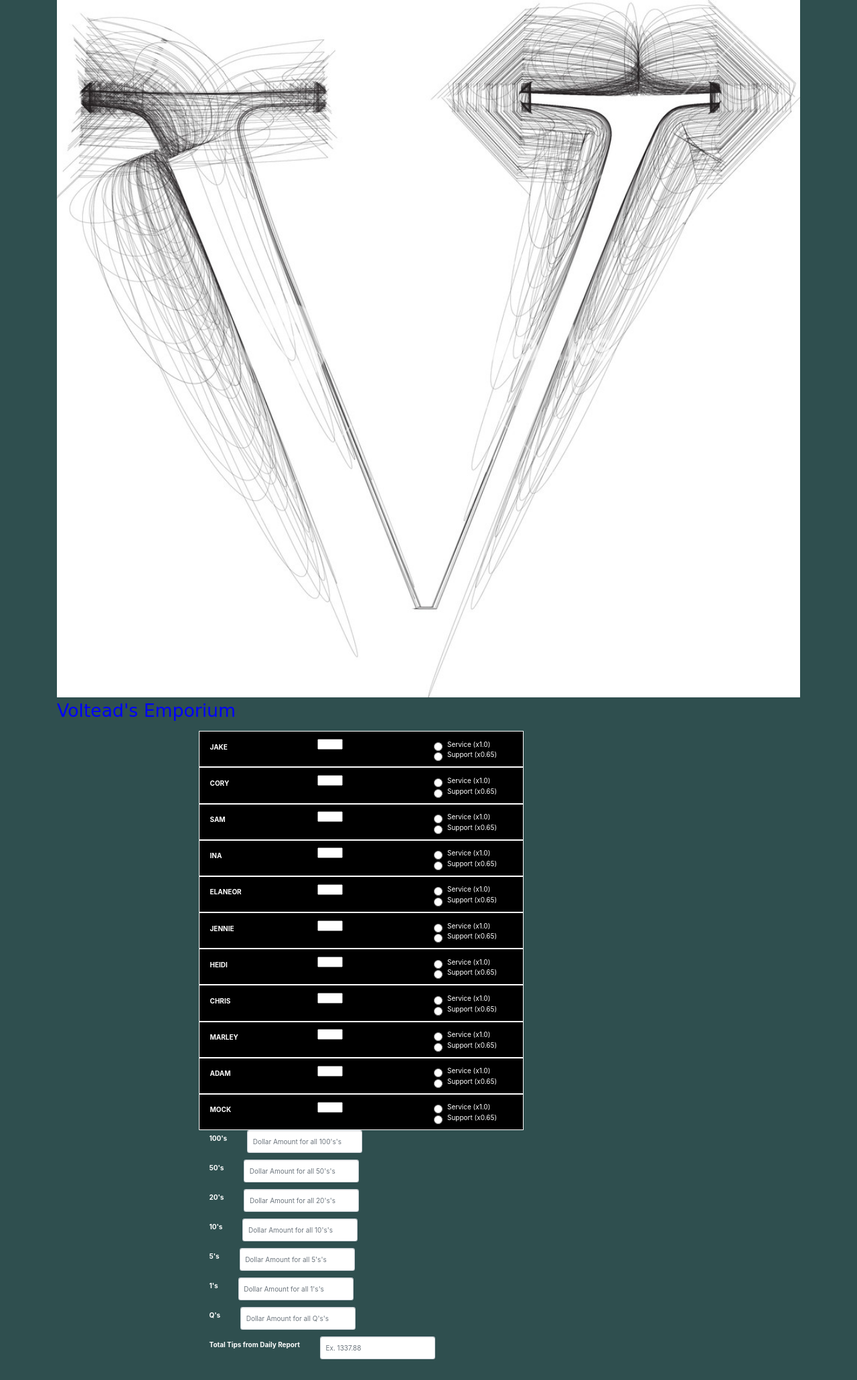
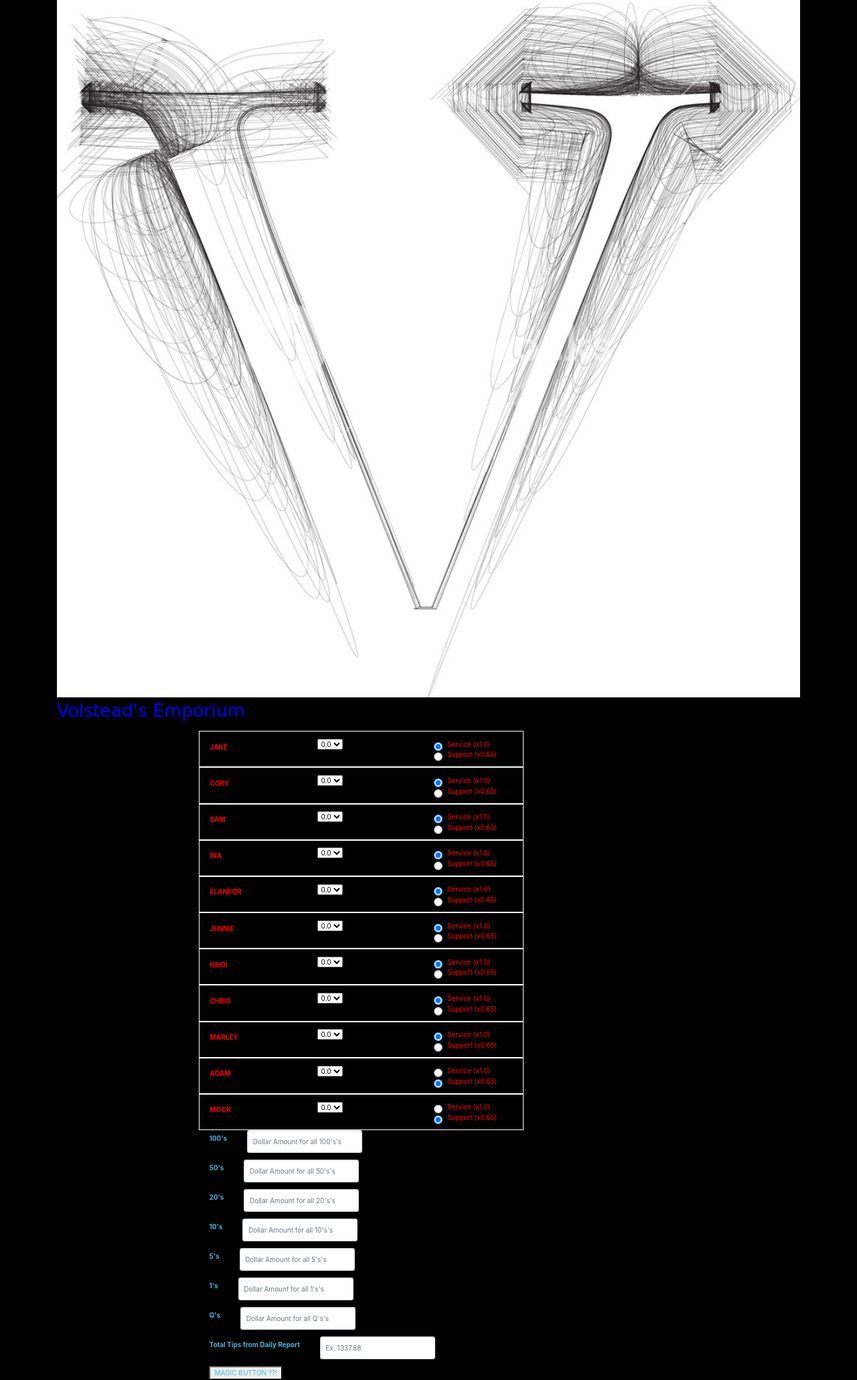
Before and after one commit to yc5424tl/volstead_tipsheet, a Flask app: page / in a window 1280 px wide. Shown: the whole page at 67% size. Before the commit the page ends 2029 px from the top, so only its background shows below. Run offline with Flask 2, Linux system fonts and the light colour scheme; some libraries are stand-ins or nearby versions; some web fonts are replaced.

Commit message:
Finished handling employee hours/roles upon form submission

```diff
--- a/eod_form.py
+++ /dev/null
@@ -1,5 +0,0 @@
-from flask_wtf import Form
-from wtforms import TextField, DecimalField, SelectField, SubmitField
-
-class EndOfDayForm(Form):
-    None
--- a/static/css/template_style.css
+++ b/static/css/template_style.css
@@ -1,5 +1,5 @@
 body {
-    background-color: darkslategray;
+    background-color: black;
 }
 
 div > .form-group.row.role-hours {
@@ -10,7 +10,7 @@ div > .form-group.row.role-hours {
     padding-top: 8pt;
     align-content: center;
     justify-content: center;
-    color: white;
+    color: red;
 }
 
 #banner-image {
@@ -20,8 +20,10 @@ div > .form-group.row.role-hours {
 
 #work-hours-div {
     background-color: black;
-    color: white;
+    color: red;
 }
+
+
 
 /*font-family: 'Niconne', cursive;*/
 /*font-family: 'Italianno', cursive;*/
@@ -49,5 +51,17 @@ div > .form-group.row.role-hours {
 
 
 form {
-    color: white;
+    color: #46b8da;
 }
+
+
+.select-hours, .select-hours > option {
+    color: black;
+}
+
+select {
+    color:black;
+}
+option {
+    color: darkgreen;
+}
--- /dev/null
+++ b/static/js/calculate_eod.js
@@ -0,0 +1,5 @@
+$(document).ready(function() {
+
+
+
+})
--- a/templates/eod_form.html
+++ b/templates/eod_form.html
@@ -10,15 +10,15 @@
         <div class="col-lg-3 col-md-2 col-sm-1"></div>
 
         <div class="col-lg-6 col-md-8 col-sm-10">
-            <form>
+            <form action="{{ url_for('front_page') }}" method="post">
                 <div class="row">
                     <div id="work-hours-div" class="col-12">
                         {% for emp in employees %}
-                            <div class="form-group row role-hours">
-                                <label for="{{ emp }}" class="col-4 col-form-label">{{ emp }}</label>
+                            <div class="form-group row role-hours" id={{ emp }}>
+                                <label for={{ emp }}-hours class="col-4 col-form-label">{{ emp }}</label>
                                 <div class="col-4">
     {#                                <input type="number" class="form-control" id="{{ emp }}" placeholder="0">#}
-                                    <select title="Tip Hours">
+                                    <select title="Tip Hours" class="select-hours" id={{ emp }}-hours name={{ emp }}-hours>
         {#                                {% for x in range(0, 9, 1/2) %}#}
                                         {% for x in float_range[0] %}
                                             <option value={{ x }}>{{ x }}</option>
@@ -27,18 +27,37 @@
                                 </div>
 
                                 <div class="form-group col-4">
+                                    {% if employees[emp] == 'F' %}
+
                                         <div class="form-check">
                                             <label class="radio-inline form-check-label" for="tip-ratio-full">
-                                            <input class="form-check-input" name={{ emp }}+'-radio' type="radio" id="tip-ratio-full" value=1.0>Service (x1.0)
+                                                <input class="form-check-input" name={{ emp }}-radio type="radio" id={{ emp }}-radio value=1.0 checked>Service (x1.0)
                                             </label>
                                         </div>
                                         <div class="form-check">
                                             <label class="radio-inline form-check-label" for="tip-ratio-partial">
-                                            <input class="form-check-input" name={{ emp }}+'-radio' type="radio" id="tip-ratio-partial" value=0.65>Support (x0.65)
+                                                <input class="form-check-input" name={{ emp }}-radio type="radio" id={{ emp }}-radio value=0.65>Support (x0.65)
                                             </label>
                                         </div>
+
+                                    {% else %}
+
+                                        <div class="form-check">
+                                            <label class="radio-inline form-check-label" for="tip-ratio-full">
+                                                <input class="form-check-input" name={{ emp }}-radio type="radio" id={{ emp }}-full value=1.0>Service (x1.0)
+                                            </label>
+                                        </div>
+                                        <div class="form-check">
+                                            <label class="radio-inline form-check-label" for="tip-ratio-partial">
+                                                <input class="form-check-input" name={{ emp }}-radio type="radio" id={{ emp }}-partial value=0.65 checked>Support (x0.65)
+                                            </label>
+                                        </div>
+
+                                    {% endif %}
+
                                 </div>
                             </div>
+
                         {% endfor %}
                     </div>
 
@@ -63,6 +82,9 @@
                     </div>
 
                 </div>
+                <div>
+                    <button type="submit">MAGIC BUTTON ??!</button>
+                </div>
             </form>
         </div>
 
--- a/templates/layout.html
+++ b/templates/layout.html
@@ -38,7 +38,7 @@
                 <img class="img-fluid" id="banner-image" src="{{ url_for('static', filename='img/faded-white-v.jpg') }}">
             </div>
             <div class="col-12" id="title-div">
-                <p>Voltead's Emporium<o>
+                <p>Volstead's Emporium</p>
             </div>
             <div class="content">
                 {% block content %}{% endblock %}
--- a/volstead_tipsheet.py
+++ b/volstead_tipsheet.py
@@ -1,4 +1,5 @@
 from flask import Flask, render_template, request, redirect, url_for
+from flask.views import MethodView
 from flask_bootstrap import Bootstrap
 from flask_sqlalchemy import SQLAlchemy
 from config import Config
@@ -13,30 +14,56 @@ db = SQLAlchemy(app)
 @app.route('/', methods=['GET', 'POST'])
 def front_page():
 
+    denoms = ['100\'s', '50\'s', '20\'s', '10\'s', '5\'s', '1\'s', 'Q\'s']
+
+    employees = dict(JAKE='F',
+                     CORY='F',
+                     SAM='F',
+                     INA='F',
+                     ELANEOR='F',
+                     JENNIE='F',
+                     HEIDI='F',
+                     CHRIS='F',
+                     MARLEY='F',
+                     ADAM='P',
+                     MOCK='P')
+
+    float_range = linspace(0.0, 9.0, num=19, retstep=True)
+
     if request.method == 'GET':
-
-        denoms = ['100\'s', '50\'s', '20\'s', '10\'s', '5\'s', '1\'s', 'Q\'s']
-
-
-        employees = dict(JAKE='F',
-                         CORY='F',
-                         SAM='F',
-                         INA='F',
-                         ELANEOR='F',
-                         JENNIE='F',
-                         HEIDI='F',
-                         CHRIS='F',
-                         MARLEY='F',
-                         ADAM='P',
-                         MOCK='P')
-
-        float_range = linspace(0.0, 9.0, num=19, retstep=True)
-
         return render_template('eod_form.html', denoms=denoms, employees=employees, float_range=float_range)
 
     if request.method == 'POST':
-        return None
 
+        # id={{ emp }} + '-hours'
+        # id={{ emp }} + '-full'
+        # id={{ emp }} + '-partial'
+
+        rf = request.form
+        raw_hours = 0.0
+        total_hours = 0.0
+
+        for emp in employees:
+            print(emp)
+            print(employees[emp])
+            print(str(rf[emp+'-hours']))
+            raw_hours += float(rf[emp + '-hours'])
+
+            if employees[emp] == 'P':
+                total_hours += float(rf[emp+'-hours']) * .65
+                print('adjusted hours = ' + str(float(rf[emp+'-hours']) * .65)[0:4])
+            elif employees[emp] == 'F':
+                total_hours += float(rf[emp+'-hours'])
+            print('RAW HOURS = ' + str(raw_hours))
+            print('TOTAL HOURS = ' + str(total_hours) + '\n')
+        return render_template('eod_form.html', denoms=denoms, employees=employees, float_range=float_range)
+
+
+# class ReportsView(MethodView):
+#
+#     def __init__(self, template_name):
+#         self._template_name = template_name
+#         self._rf = request.form
 
 if __name__ == '__main__':
     app.jinja_env.auto_reload = True
```
Lines whose indentation alone changed are shown as unchanged.
